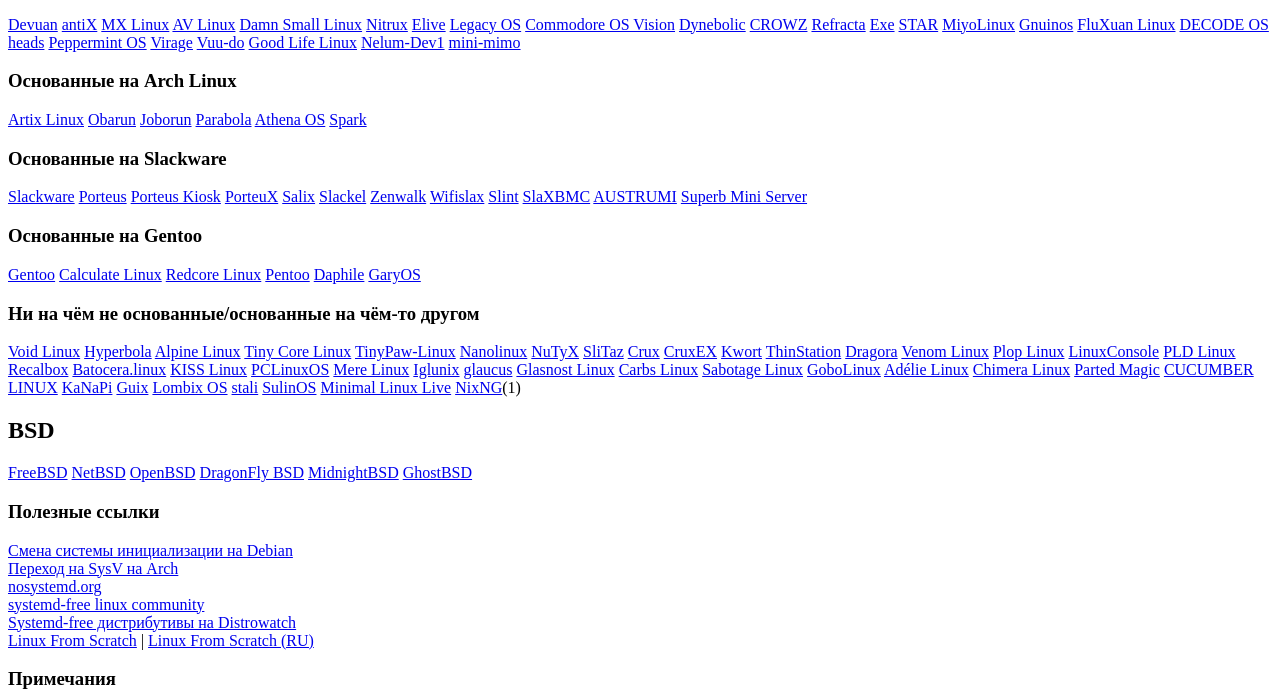
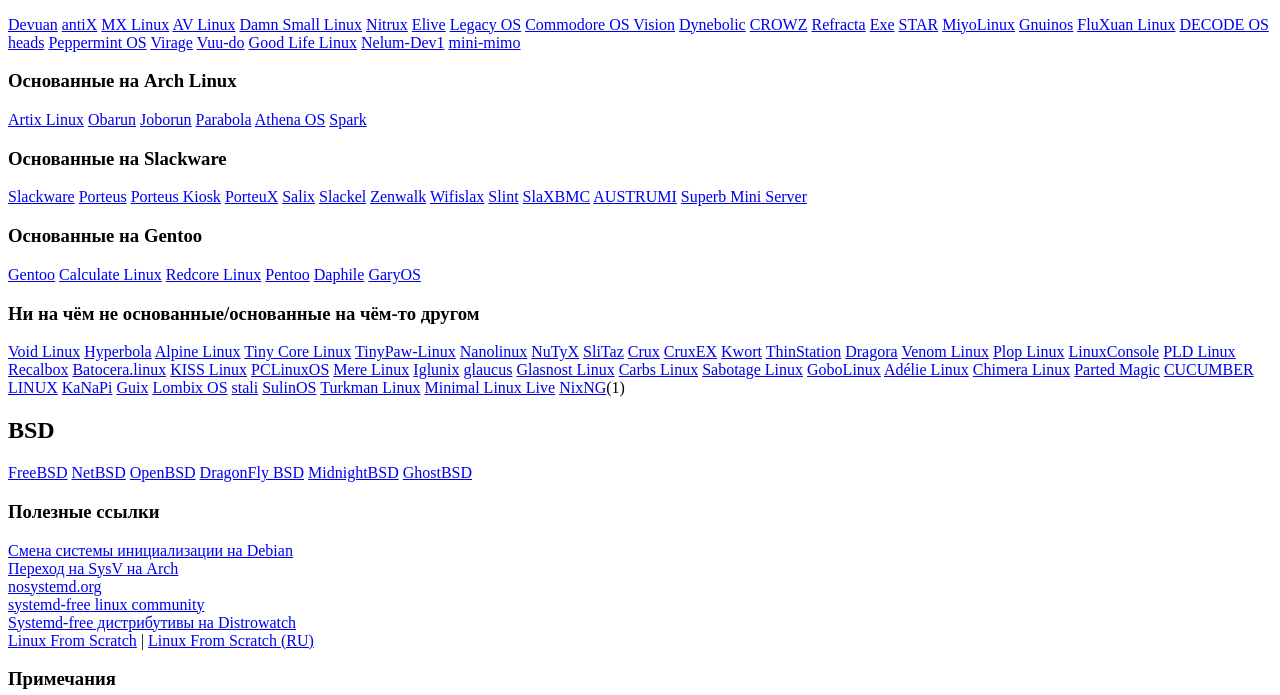
Before and after one commit to etar125/sysdfree.github.io, a plain HTML site: page index.html in a window 1280 px wide. Shown: the part 105-800 px from the top of the page. Drawn offline with Linux system fonts and the light colour scheme.

Commit message:
+1 дистро
+Turkman Linux

```diff
--- a/index.html
+++ b/index.html
@@ -104,6 +104,7 @@
 		<a href="https://sourceforge.net/projects/lombix/">Lombix OS</a>
 		<a href="https://sta.li/">stali</a>
 		<a href="https://sulinos.github.io/">SulinOS</a>
+		<a href="https://turkman.gitlab.io/">Turkman Linux</a>
 		<a href="https://ivandavidov.github.io/minimal/#home">Minimal Linux Live</a>
 		<a href="https://github.com/nix-community/NixNG">NixNG</a>(1)
 
```
